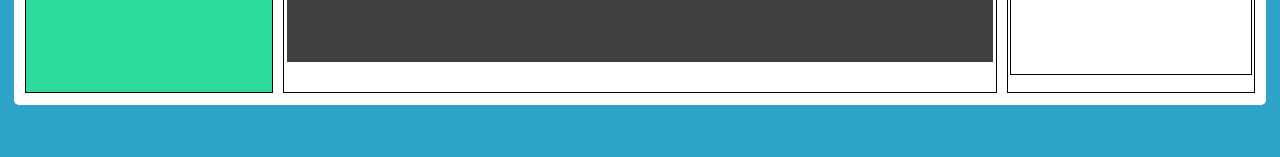
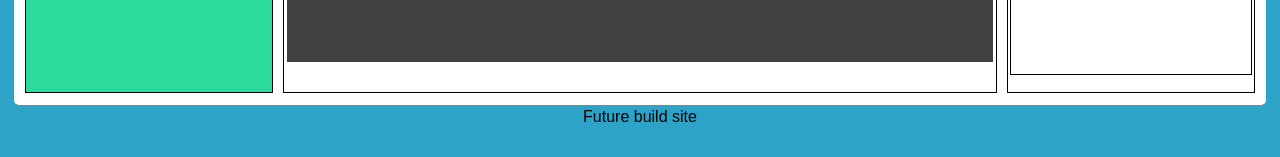
Before and after one commit to ddp34/WebIDEPodgurski2014, a Django app: page /web_ide/editor in a window 1280 px wide. Shown: the part 643-800 px from the top of the page. Run offline with Django 3.2, Linux system fonts and the light colour scheme; a user stored in the database is signed in; parts of the project's set-up code (start-up, migrations or seed data) failed here and were passed over; some libraries are stand-ins or nearby versions.

Commit message:
Added basic model and html pane for Build
models.py, editor.html respectively
other work on Build system is in progress

```diff
--- a/webide/templates/web_ide/editor.html
+++ b/webide/templates/web_ide/editor.html
@@ -26,5 +26,9 @@
 	  </div>
 	</div>
 
+    <div class="bottompane">
+        <p class="buildview" spellcheck="false" contentedittable="true">Future build site</p>
+    </div>
+
       </div>
 {% endblock %}
--- a/webide/web_ide/models.py
+++ b/webide/web_ide/models.py
@@ -79,3 +79,6 @@ class ChatMessage(models.Model):
 
     def getAuthor(self):
         return self.author
+
+class Build(models.Model):
+    buildname = models.CharField(max_length=64)
```
